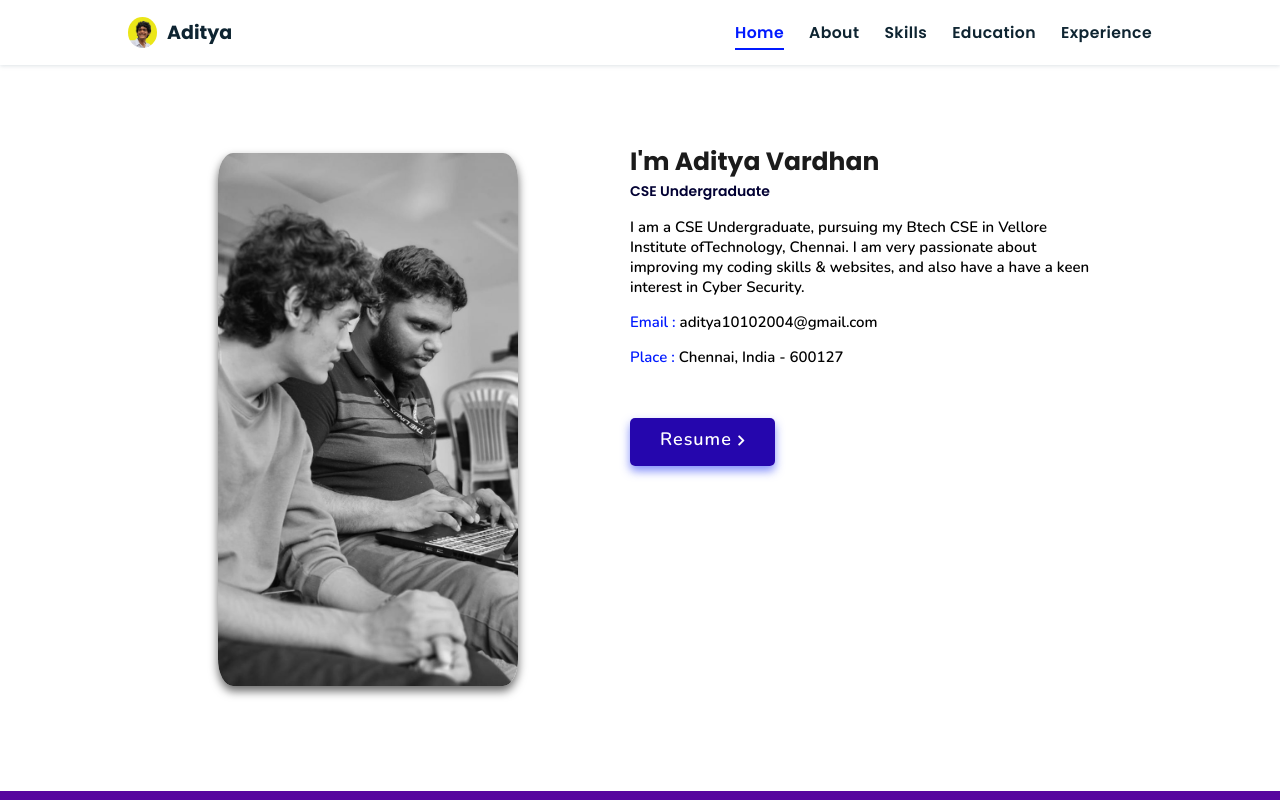
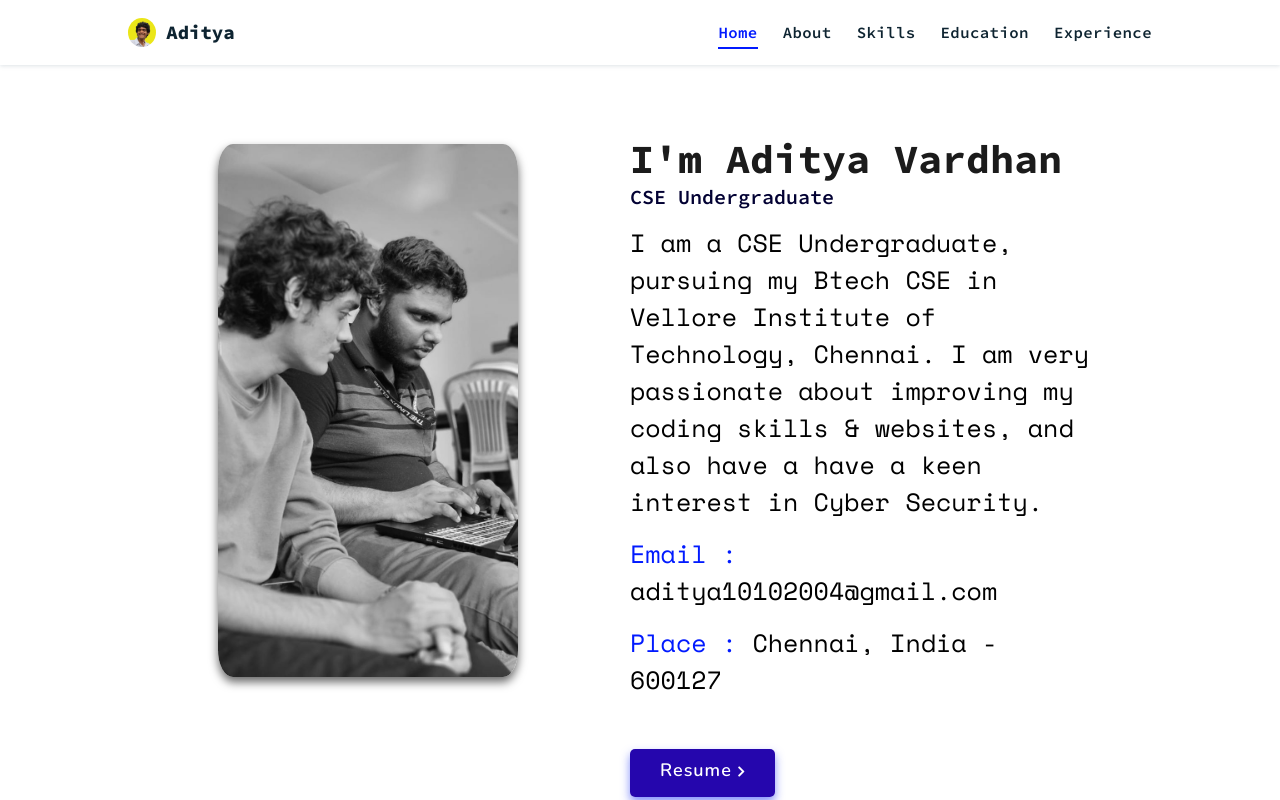
Before and after one commit to adishawarma/my-website, a plain HTML site: page index.html in a window 1280 px wide. Both pictures are taken after a click on the link "About Me". Shown: the part 800-1600 px from the top of the page. Drawn offline with nearby package versions, Linux system fonts and the light colour scheme; no server answers.

Commit message:
Changed fonts and correct about me

```diff
--- a/assets/css/style.css
+++ b/assets/css/style.css
@@ -1,5 +1,9 @@
 @import url("https://fonts.googleapis.com/css2?family=Poppins:wght@400;600;700&display=swap");
 @import url("https://fonts.googleapis.com/css2?family=Nunito:ital,wght@0,300;0,400;0,600;0,700;1,300;1,400&display=swap");
+@import url("https://fonts.googleapis.com/css2?family=Press+Start+2P&display=swap");
+@import url("https://fonts.googleapis.com/css2?family=Press+Start+2P&family=Source+Code+Pro:ital,wght@0,200..900;1,200..900&display=swap");
+@import url("https://fonts.googleapis.com/css2?family=Press+Start+2P&family=Source+Code+Pro:ital,wght@0,200..900;1,200..900&family=Space+Mono:ital,wght@0,400;0,700;1,400;1,700&display=swap");
+
 
 * {
   margin: 0;
@@ -18,7 +22,7 @@ html {
 }
 body {
   background: #f7f7f7;
-  font-family: "Poppins", sans-serif;
+  font-family: "Source Code Pro", sans-serif;
 }
 
 *::selection {
@@ -339,7 +343,7 @@ header .navbar ul li a:hover {
 /* hero section end */
 
 .skills img {
-  height: 5vh;
+  height: 6vh;
   padding: auto;
 }
 
@@ -377,19 +381,19 @@ header .navbar ul li a:hover {
 }
 .about .row .content h3 {
   color: rgb(27, 27, 27);
-  font-size: 2.5rem;
+  font-size: 4.0rem;
 }
 .about .row .content .tag {
-  font-size: 1.4rem;
+  font-size: 2.0rem;
   color: #020133;
   font-weight: 600;
   margin-top: 1rem;
 }
 .about .row .content p {
-  font-size: 1.5rem;
+  font-size: 2.5rem;
   margin-top: 1.5rem;
-  font-family: "Nunito";
-  font-weight: 600;
+  font-family: "Space Mono";
+  font-weight: 400;
   text-transform: none;
 }
 .about .row .content .box-container {
@@ -508,7 +512,7 @@ header .navbar ul li a:hover {
 .skills .container .bar .info span {
   font-size: 2rem;
   font-weight: 500;
-  font-family: "Poppins";
+  font-family: "Space Mono";
   margin-left: 0.5rem;
 }
 /* skills media queries starts*/
--- a/index.html
+++ b/index.html
@@ -80,7 +80,7 @@
         <span class="tag">CSE Undergraduate</span>
 
         <p>I am a CSE Undergraduate, pursuing my Btech CSE
-          in Vellore Institute ofTechnology, Chennai.
+          in Vellore Institute of Technology, Chennai.
           I am very passionate about improving my coding skills & websites,
           and also have a have a keen interest in Cyber Security.
 
```
